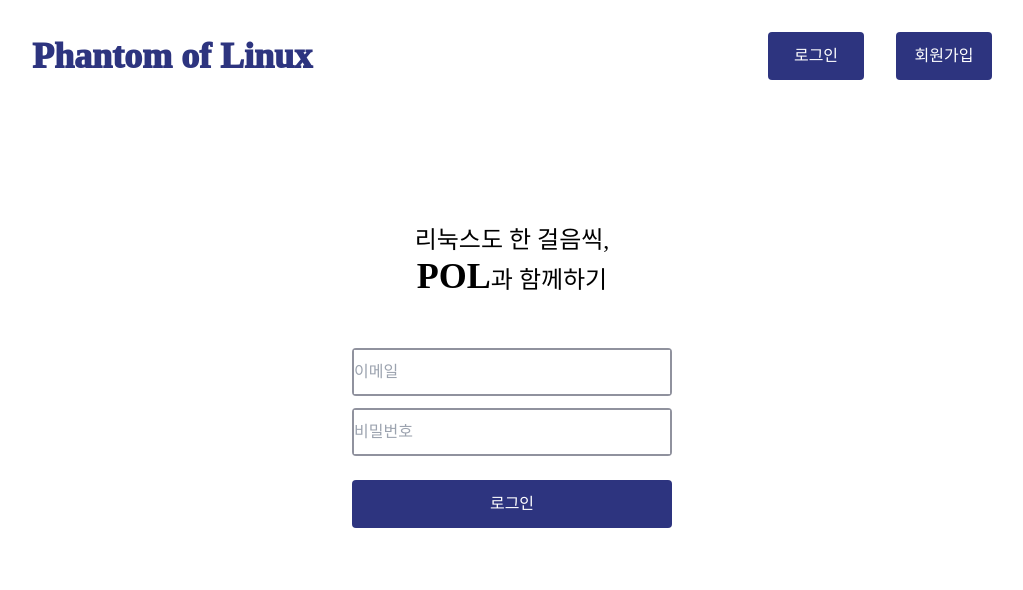
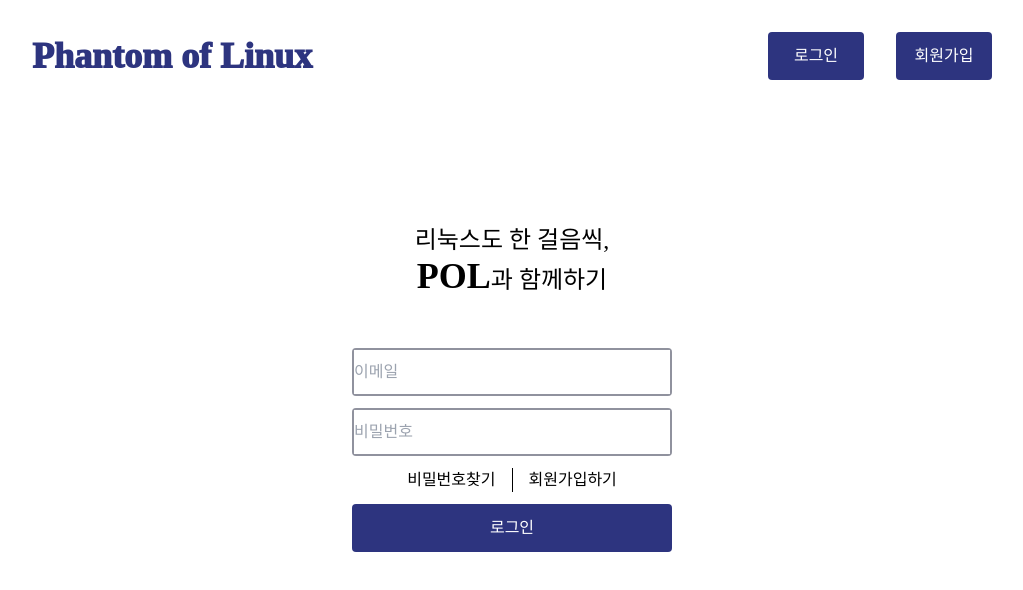
Before and after one commit to PhantomOfLINUX/POL_Front, a Next.js app: page /login in a window 1280 px wide. Shown: the top 590 px of the page, without its empty margins (128-1151 px from the left). Built offline with nearby package versions, Linux system fonts and the light colour scheme; no server answers; a web font is replaced by a local one.

Commit message:
feat: Login Form 비밀번호 회원가입하기 수정

```diff
--- /dev/null
+++ b/src/app/findpassword/page.tsx
@@ -0,0 +1,14 @@
+import React from "react";
+
+
+const FindPassword = () => {
+
+    return (
+        <div>
+            FindPassword
+        </div>
+    )
+}
+
+
+export default FindPassword;
--- a/src/app/globals.css
+++ b/src/app/globals.css
@@ -30,7 +30,3 @@ body {
     @apply w-24 h-12 bg-thema-color text-white rounded ml-8;
   }
 }
-
-/*
-border: 1px solid #90929E;
-*/
--- a/src/components/header/Header.tsx
+++ b/src/components/header/Header.tsx
@@ -6,10 +6,10 @@ const Header = () => {
     return (
         <header className="flex w-full px-40 min-h-28 justify-between items-center">
             <HeaderHomeBtn />
-            <div className="flex">
+            <nav className="flex">
                 <HeaderLoginBtn />
                 <HeaderSignUpBtn />
-            </div>
+            </nav>
         </header>
     )
 }
--- a/src/components/login/LoginForm.tsx
+++ b/src/components/login/LoginForm.tsx
@@ -1,8 +1,10 @@
 'use client'
 import { useState } from "react";
+import Link from "next/link";
 
 import LoginInput from "./LoginInput";
 import { signInLocally } from "@/utils/loginUtils/LoginUtil";
+
 
 const LoginForm = () => {
     const [id,setId] = useState<string>("")
@@ -12,6 +14,10 @@ const LoginForm = () => {
         <form onSubmit={e=>signInLocally(e,id,password)}>
             <LoginInput type="text" placeholder="이메일" onChange={setId}/>
             <LoginInput type="password" placeholder="비밀번호"  onChange={setPassword}/>
+            <div className="flex justify-center">
+                <Link href="./findpassword" className="px-4 border-r border-black">비밀번호찾기</Link>
+                <Link href="/signup" className="px-4">회원가입하기</Link>
+            </div>
             <button className="loginSignUpBtn">로그인</button>
         </form>
         </main>
```
